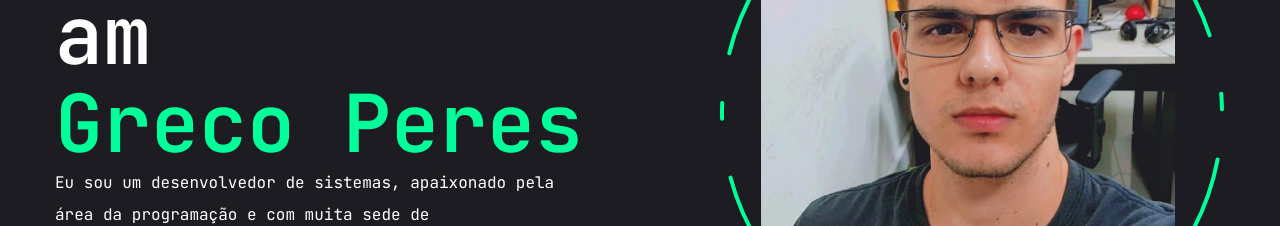
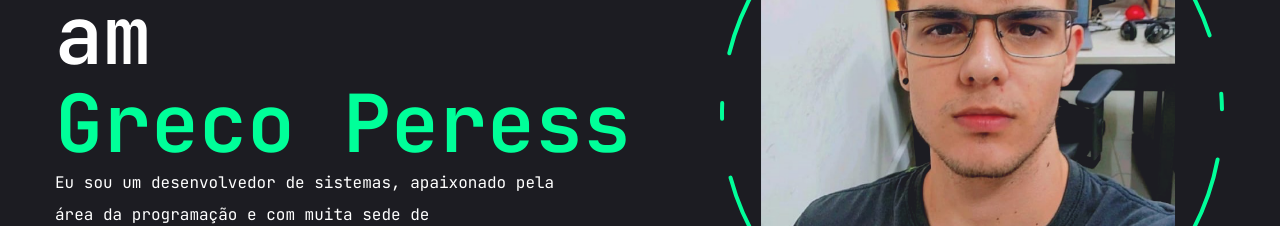
Before and after one commit to GrecoPeres/My-Portfolio, a Next.js app: page / in a window 1280 px wide. Shown: the part 312-538 px from the top of the page. Built offline with nearby package versions, Linux system fonts and the light colour scheme.

Commit message:
testing the deploy

```diff
--- a/app/page.jsx
+++ b/app/page.jsx
@@ -12,7 +12,7 @@ const Home = () => {
         <div className="flex flex-col xl:flex-row items-center justify-between xl:pt-8 xl:pb-24">
           <div className="text-center xl:text-left order-2 xl:order-none">
             <span className="text-xl">Software Developer</span>
-            <h1 className="h1">Hello Word! I am <br/> <span className="text-accent">Greco Peres</span></h1>
+            <h1 className="h1">Hello Word! I am <br/> <span className="text-accent">Greco Peress</span></h1>
             <p className="max-w-[500px] mb-9 text-white">Eu sou um desenvolvedor de sistemas, apaixonado pela área da programação e com muita sede de aprendizagem.</p>
             <div className="flex flex-col xl:flex-row items-center gap-8">
               <Button variant="outline" size="lg" className="uppercase flex items-center gap-2">
```
